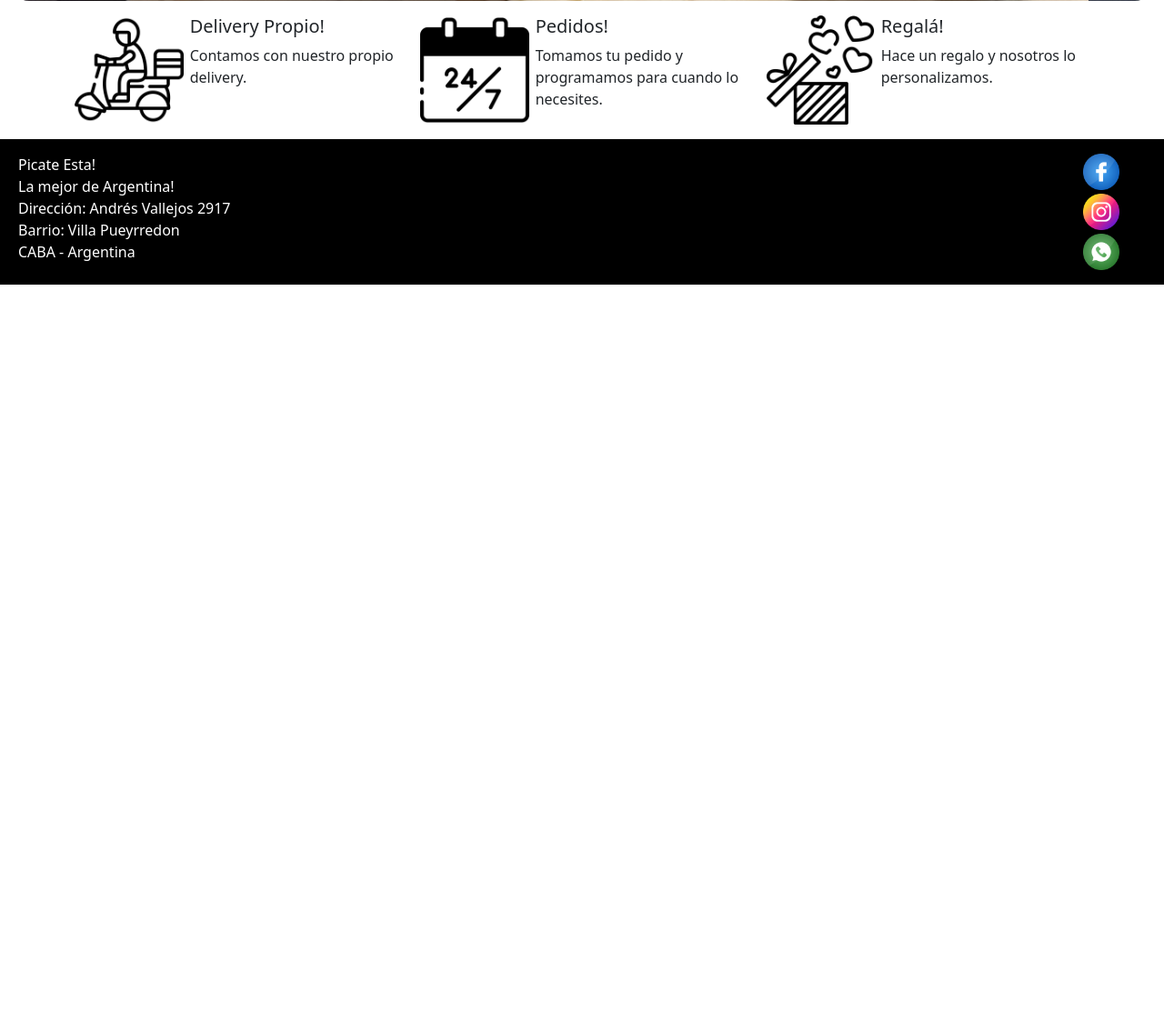
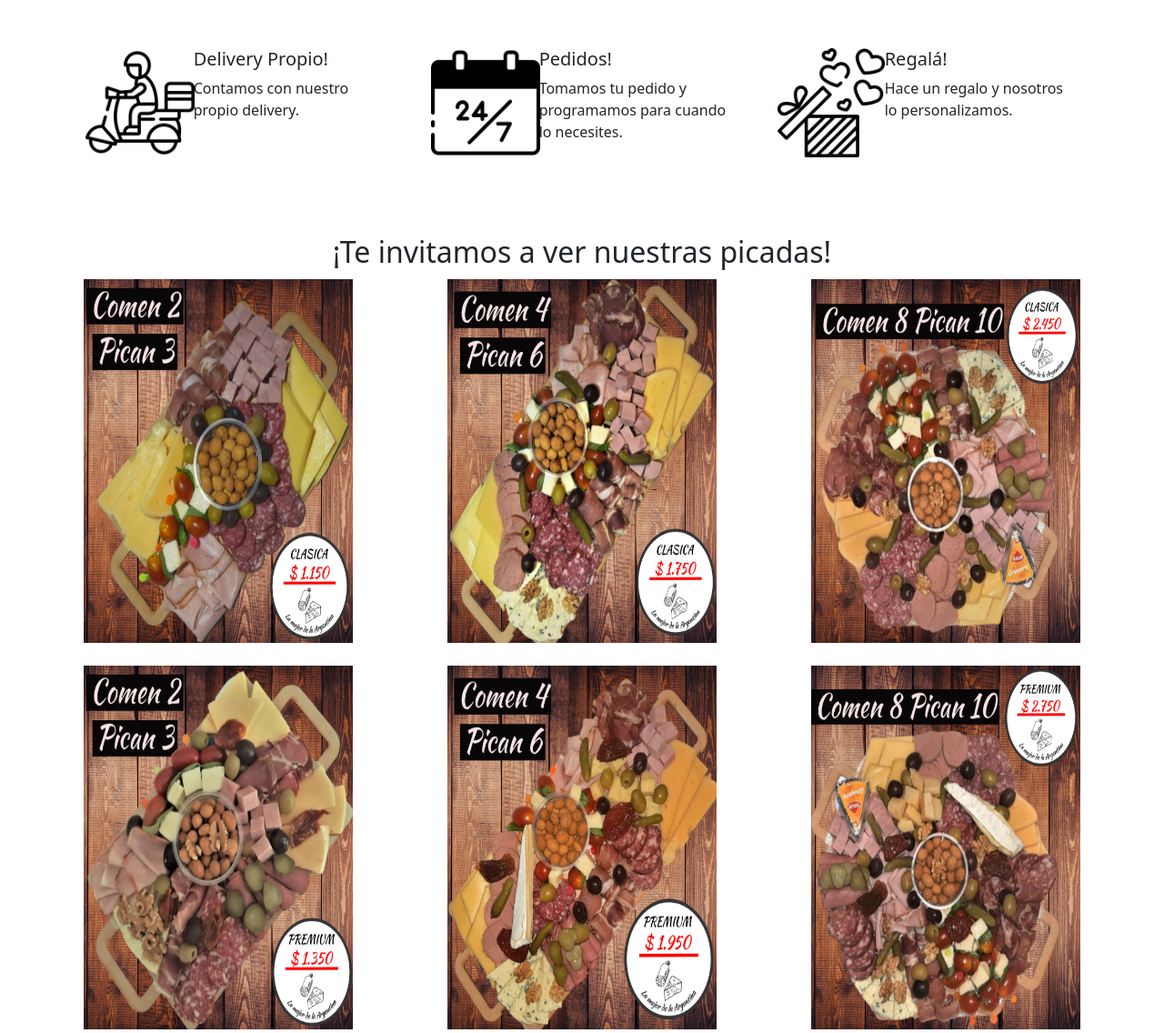
Before and after one commit to Basu22/picateEsta, a website: page index.html in a window 1280 px wide. Shown: the part 763-1899 px from the top of the page at 91% size. Before the commit the page ends 1076 px from the top, so only its background shows below. Drawn offline with nearby package versions, Linux system fonts and the light colour scheme.

Commit message:
Agregado de Seccion Tablas en Index con Supersticion

```diff
--- a/SASS/_index.scss
+++ b/SASS/_index.scss
@@ -4,13 +4,37 @@
     margin: 0;
 }
 
+.tituloIndex{
+    margin: 10px 0;
+    text-align: center;
+}
+
 .carousel-inner{
-    max-height: 80vh;
+    margin: 10px 0;
+    max-height: 60vh;
     overflow: hidden;
     border-radius: $bordes-redondeados;
 }
 
+.filaClasica{
+    margin: 25px 0;
+    .picadaIndex{
+        height: 50vh;
+    }
+}
+
+.filaPremium{
+    margin: 25px 0;
+    .picadaIndex{
+        height: 50vh;
+    }
+}
+
+
 .contenedorArticulo {
+
+    margin: 50px 0;
+
     .iconoRepartidor{
         height: $iconos;
     }
--- a/index.html
+++ b/index.html
@@ -69,6 +69,8 @@
         </section>
     </header>
     <section class="container-fluid">
+        <h1 class="tituloIndex"> ¡Somos Picate Esta!</h1>
+        <h2 class="tituloIndex"> ¡Somos tu picada!</h2>
         <section id="carouselExampleCaptions" class="carousel slide" data-bs-ride="carousel">
             <article class="carousel-indicators">
                 <button type="button" data-bs-target="#carouselExampleCaptions" data-bs-slide-to="0" class="active" aria-current="true" aria-label="Slide 1"></button>
@@ -151,6 +153,33 @@
         </article>
         </section>
     </section>
+    <section class="row d-flex justify-content-evenly filaClasica">
+        <article class="col-lg-12">
+            <h2 class="tituloIndex">¡Te invitamos a ver nuestras picadas!</h2>
+        </article>
+        <article class="col-lg-3">
+            <img class="img-fluid picadaIndex" src="./img/index/tablas/Comen 2 Pican 3 Clasica.jpg" alt="Presentación Picada Comen 2 Pican 3 Clasica" loading="lazy">
+        </article>
+        <article class="col-lg-3">
+            <img class="img-fluid picadaIndex" src="./img/index/tablas/Comen 4 Pican 6 Clasica.jpg" alt="Presentación Picada Comen 4 Pican 6 Clasica" loading="lazy">
+        </article>
+        <article class="col-lg-3">
+            <img class="img-fluid picadaIndex" src="./img/index/tablas/Comen 8 Pican 10 Clasica.jpg" alt="Presentación Picada Comen 8 Pican 10 Clasica" loading="lazy">
+        </article>
+    </section>
+    <section class="row d-flex justify-content-evenly filaPremium">
+        <article class="col-lg-3">
+            <img class="img-fluid picadaIndex" src="./img/index/tablas/Comen 2 Pican 3 Premium.jpg" alt="Presentación Picada Comen 2 Pican 3 Premium" loading="lazy">
+        </article>
+        <article class="col-lg-3">
+            <img class="img-fluid picadaIndex" src="./img/index/tablas/Comen 4 Pican 6 Premium.jpg" alt="Presentación Picada Comen 4 Pican 6 Premium" loading="lazy">
+        </article>
+        <article class="col-lg-3">
+            <img class="img-fluid picadaIndex" src="./img/index/tablas/Comen 8 Pican 10 Premium.jpg" alt="Presentación Picada Comen 8 Pican 10 Premium" loading="lazy">
+        </article>
+    </section>
+
+
     <footer class="p-2 mt-3">
         <section class="container-fluid mt-2">
             <section class="row d-flex justify-content-between">
```
Also changed, not shown: CSS/style.css, img/index/tablas/Comen 2 Pican 3 Clasica.jpg (added), img/index/tablas/Comen 2 Pican 3 Premium.jpg (added), img/index/tablas/Comen 4 Pican 6 Clasica.jpg (added), img/index/tablas/Comen 4 Pican 6 Premium.jpg (added), img/index/tablas/Comen 8 Pican 10 Clasica.jpg (added), img/index/tablas/Comen 8 Pican 10 Premium.jpg (added).
